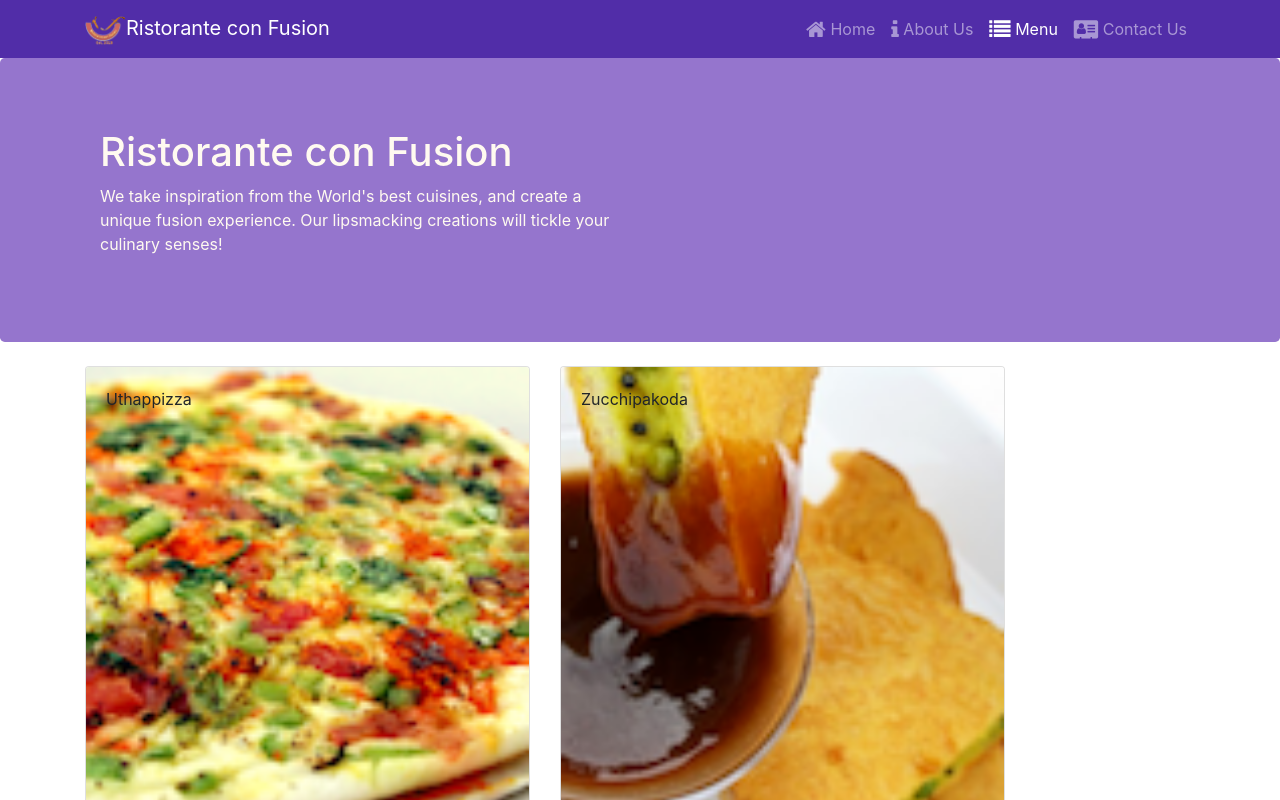
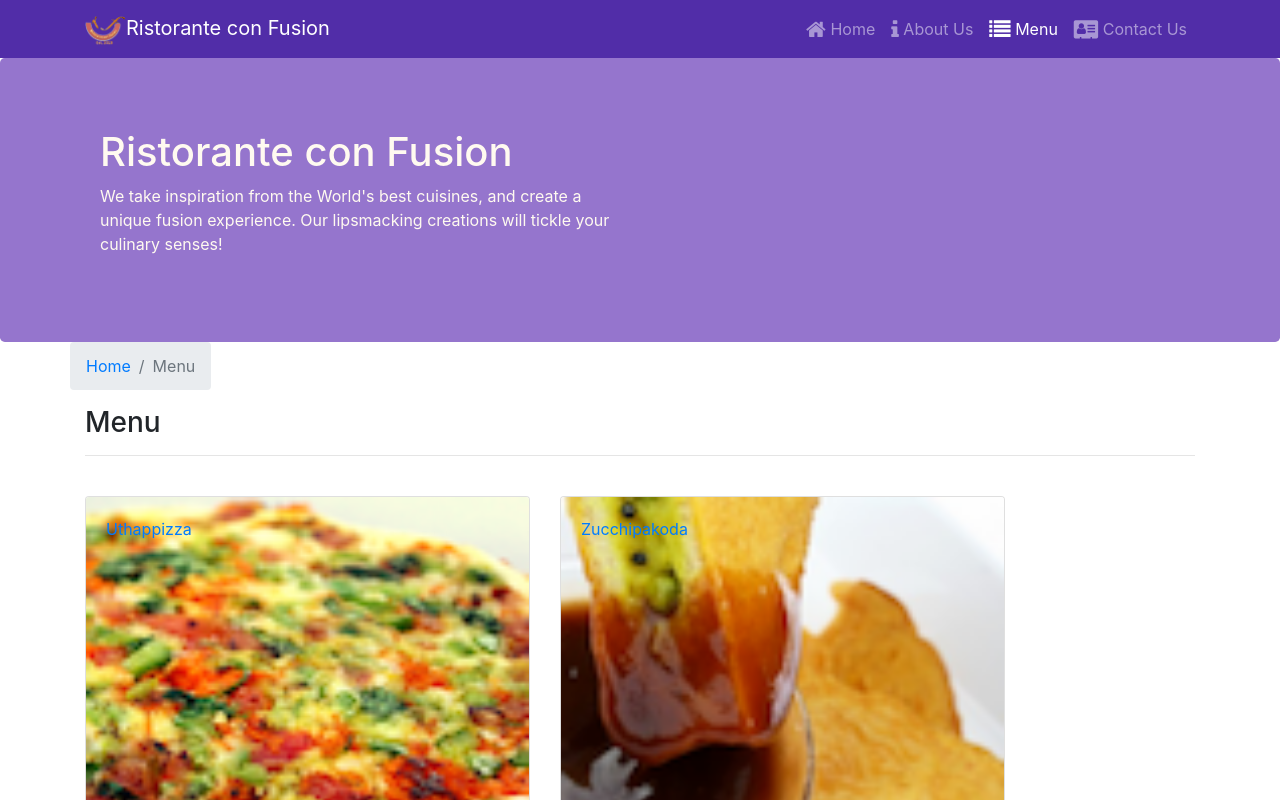
Before and after one commit to swapnil2597/3-flstkweb-frontend-react, a React (Create React App) app: page /menu in a window 1280 px wide. Shown: the top 800 px of the page. Built offline with nearby package versions, Linux system fonts and the light colour scheme.

Commit message:
Single Page Applications Part 2

```diff
--- a/src/components/ContactComponent.js
+++ b/src/components/ContactComponent.js
@@ -1,8 +1,22 @@
 import React from "react";
+import { Breadcrumb, BreadcrumbItem } from "reactstrap";
+import { Link } from "react-router-dom";
 
 function Contact(props) {
  return (
   <div className="container">
+   <div className="row">
+    <Breadcrumb>
+     <BreadcrumbItem>
+      <Link to="/home">Home</Link>
+     </BreadcrumbItem>
+     <BreadcrumbItem active>Contact Us</BreadcrumbItem>
+    </Breadcrumb>
+    <div className="col-12">
+     <h3>Contact Us</h3>
+     <hr />
+    </div>
+   </div>
    <div className="row row-content">
     <div className="col-12">
      <h3>Location Information</h3>
--- a/src/components/DishDetailComponent.js
+++ b/src/components/DishDetailComponent.js
@@ -1,14 +1,15 @@
 import React from "react";
-import { Card, CardImg, CardText, CardBody, CardTitle } from "reactstrap";
+import { Card, CardImg, CardText, CardBody, CardTitle, Breadcrumb, BreadcrumbItem } from "reactstrap";
+import { Link } from "react-router-dom";
 
 function RenderDish({ dish }) {
  if (dish != null) {
   return (
    <Card>
-    <CardImg top src={dish.image} alt={dish.name} />
+    <CardImg top src={dish.image} alt={dish.name} />{" "}
     <CardBody>
      <CardTitle> {dish.name} </CardTitle> <CardText> {dish.description} </CardText>
-    </CardBody>
+    </CardBody>{" "}
    </Card>
   );
  }
@@ -22,8 +23,7 @@
     <div>
      <br />
      <p> {elem.comment} </p>
-     --- <span> {elem.author}, </span>
-     <span> {new Intl.DateTimeFormat("en-US", { year: "numeric", month: "short", day: "2-digit" }).format(new Date(Date.parse(elem.date)))} </span>
+     --- <span> {elem.author}, </span> <span> {new Intl.DateTimeFormat("en-US", { year: "numeric", month: "short", day: "2-digit" }).format(new Date(Date.parse(elem.date)))} </span>{" "}
     </div>
    );
   });
@@ -42,16 +42,27 @@
   return (
    <div className="container">
     <div className="row">
+     <Breadcrumb>
+      <BreadcrumbItem>
+       <Link to="/menu"> Menu </Link>{" "}
+      </BreadcrumbItem>{" "}
+      <BreadcrumbItem active> {props.dish.name} </BreadcrumbItem>{" "}
+     </Breadcrumb>{" "}
+     <div className="col-12">
+      <h3> {props.dish.name} </h3> <hr />
+     </div>{" "}
+    </div>{" "}
+    <div className="row">
      <div className="col-12 col-md-5 mt-4">
-      <RenderDish dish={props.dish} />
-     </div>
+      <RenderDish dish={props.dish} />{" "}
+     </div>{" "}
      <div className="col-12 col-md-5 mt-4">
-      <RenderComments comments={props.dish.comments} />
-     </div>
-    </div>
+      <RenderComments comments={props.comments} />{" "}
+     </div>{" "}
+    </div>{" "}
    </div>
   );
- } else return <div></div>;
+ } else return <div> </div>;
 };
 
 export default DishDetail;
--- a/src/components/MainComponent.js
+++ b/src/components/MainComponent.js
@@ -29,12 +29,17 @@
    return <Home dish={this.state.dishes.filter((dish) => dish.featured)[0]} promotion={this.state.promotions.filter((promo) => promo.featured)[0]} leader={this.state.leaders.filter((leader) => leader.featured)[0]} />;
   };
 
+  const DishWithId = ({ match }) => {
+   return <DishDetail dish={this.state.dishes.filter((dish) => dish.id === parseInt(match.params.dishId, 10))[0]} comments={this.state.comments.filter((comment) => comment.dishId === parseInt(match.params.dishId, 10))} />;
+  };
+
   return (
    <div>
     <Header />
     <Switch>
      <Route path="/home" component={HomePage} />
      <Route exact path="/menu" component={() => <Menu dishes={this.state.dishes} />} />
+     <Route path="/menu/:dishId" component={DishWithId} />
      <Route exact path="/contactus" component={Contact} />} />
      <Redirect to="/home" />
     </Switch>
--- a/src/components/MenuComponent.js
+++ b/src/components/MenuComponent.js
@@ -1,17 +1,20 @@
 import React from "react";
 // import DishDetail from "../components/DishDetailComponent";
 // import { Media } from "reactstrap";
-import { Card, CardImg, CardImgOverlay, CardTitle } from "reactstrap";
+import { Card, CardImg, CardImgOverlay, CardTitle, Breadcrumb, BreadcrumbItem } from "reactstrap";
+import { Link } from "react-router-dom";
 import "../App.css";
 // import { renderIntoDocument } from "react-dom/test-utils";
 
 function RenderMenuItem({ dish, onClick }) {
  return (
   <Card>
-   <CardImg width="100%" src={dish.image} alt={dish.name} />
-   <CardImgOverlay>
-    <CardTitle>{dish.name}</CardTitle>
-   </CardImgOverlay>
+   <Link to={`/menu/${dish.id}`}>
+    <CardImg width="100%" src={dish.image} alt={dish.name} />
+    <CardImgOverlay>
+     <CardTitle>{dish.name}</CardTitle>
+    </CardImgOverlay>
+   </Link>
   </Card>
  );
 }
@@ -20,13 +23,25 @@
  const menu = props.dishes.map((dish) => {
   return (
    <div className="col-12 col-md-5 mt-4" key={dish.id}>
-    <RenderMenuItem dish={dish} onClick={props.onClick} />
+    <RenderMenuItem dish={dish} />
    </div>
   );
  });
 
  return (
   <div className="container">
+   <div className="row">
+    <Breadcrumb>
+     <BreadcrumbItem>
+      <Link to="/home">Home</Link>
+     </BreadcrumbItem>
+     <BreadcrumbItem active>Menu</BreadcrumbItem>
+    </Breadcrumb>
+    <div className="col-12">
+     <h3>Menu</h3>
+     <hr />
+    </div>
+   </div>
    <div className="row">{menu}</div>
   </div>
  );
```
